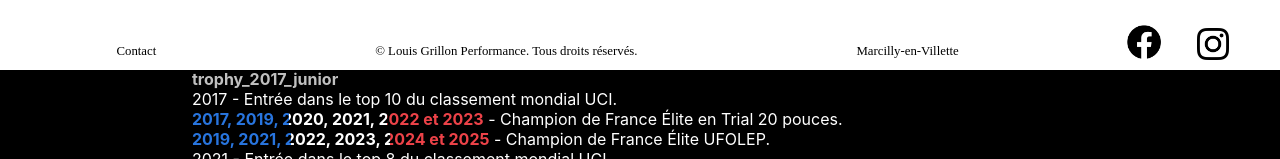
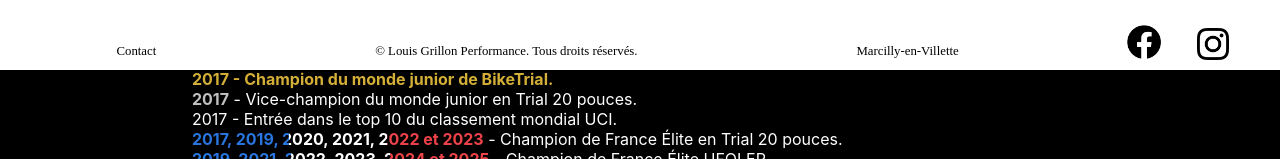
Before and after one commit to LouisGrillon/PerfLouisGrillon, a React (Vite) app in the folder perflouisgrillon/: page /about in a window 1280 px wide. Shown: the part 730-889 px from the top of the page. Built offline with nearby package versions, Linux system fonts and the light colour scheme; no server answers; a web font is replaced by a local one.

Commit message:
Update About.jsx

```diff
--- a/perflouisgrillon/src/Components/About/About.jsx
+++ b/perflouisgrillon/src/Components/About/About.jsx
@@ -71,11 +71,21 @@ function About() {
 <span className="description" style={{ color: "#D4AF37", fontWeight: "bold" }}>
   {t('trophy_2016_team')}
 </span><br />
+ <span className="description" style={{ color: "#D4AF37", fontWeight: "bold" }}>
+  {t('trophy_2016_junior')}
+</span><br />
 <span className="description" style={{ color: "#D4AF37", fontWeight: "bold" }}>
   {t('trophy_2017_team')}
 </span><br />
-<span className="description" style={{ color: "#D4AF37", fontWeight: "bold" }}>{t('trophy_2016_2017_junior')}</span><br />
-<span className="description" style={{ color: "#C0C0C0", fontWeight: "bold" }}>{t('trophy_2017_junior')}</span><br />
+<span className="description" style={{ color: "#D4AF37", fontWeight: "bold" }}>
+  {t('trophy_2017_junior_biketrial')}
+</span><br />
+<span className="description">
+  <span style={{ color: "#C0C0C0", fontWeight: "bold" }}>
+    {t('trophy_2017_junior_trial').slice(0, 4)}
+  </span>
+  {t('trophy_2017_junior_trial').slice(4)}
+</span><br />
 <span className="description">{t('trophy_2017_top10')}</span><br />
 <span className="description">
   {t('trophy_france').split(/(2017,\s*2019,\s*2020,\s*2021,\s*2022\s*(?:et|and)\s*2023)/gi).map((part, i) =>
```
